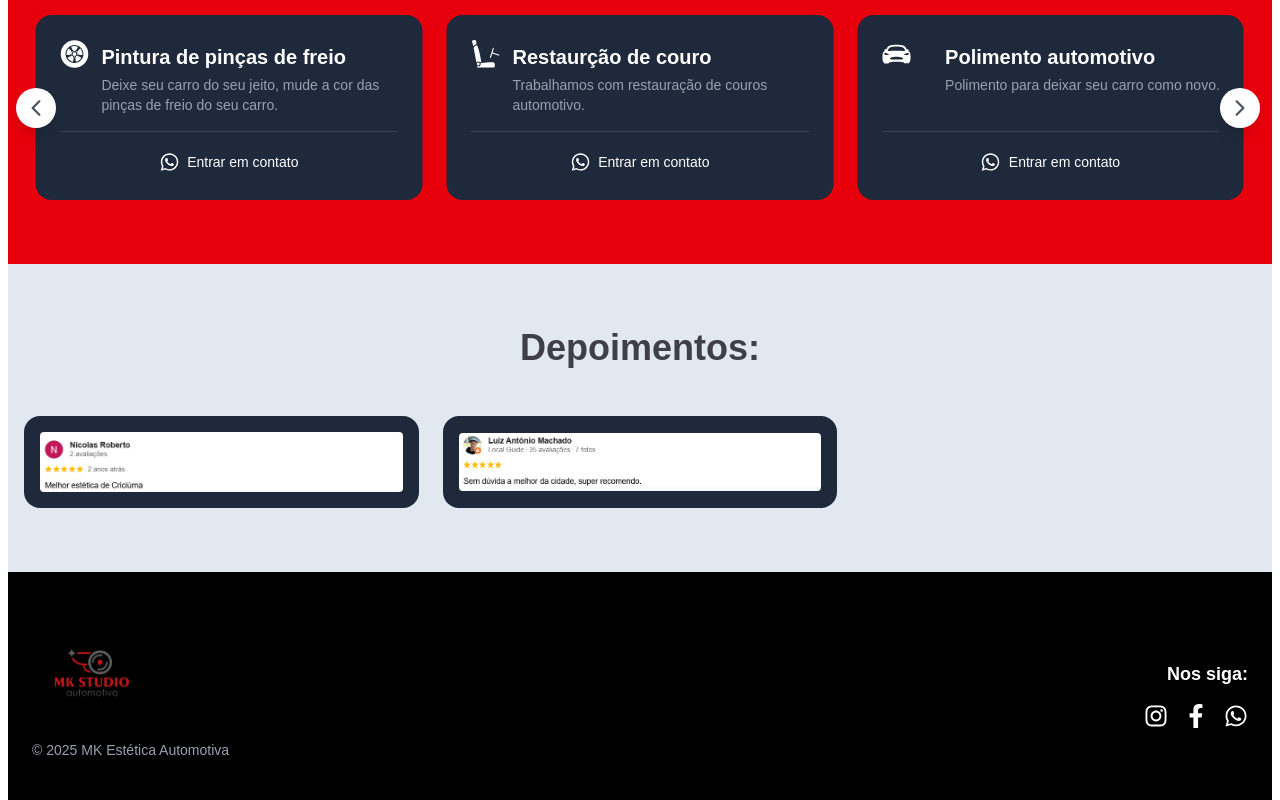
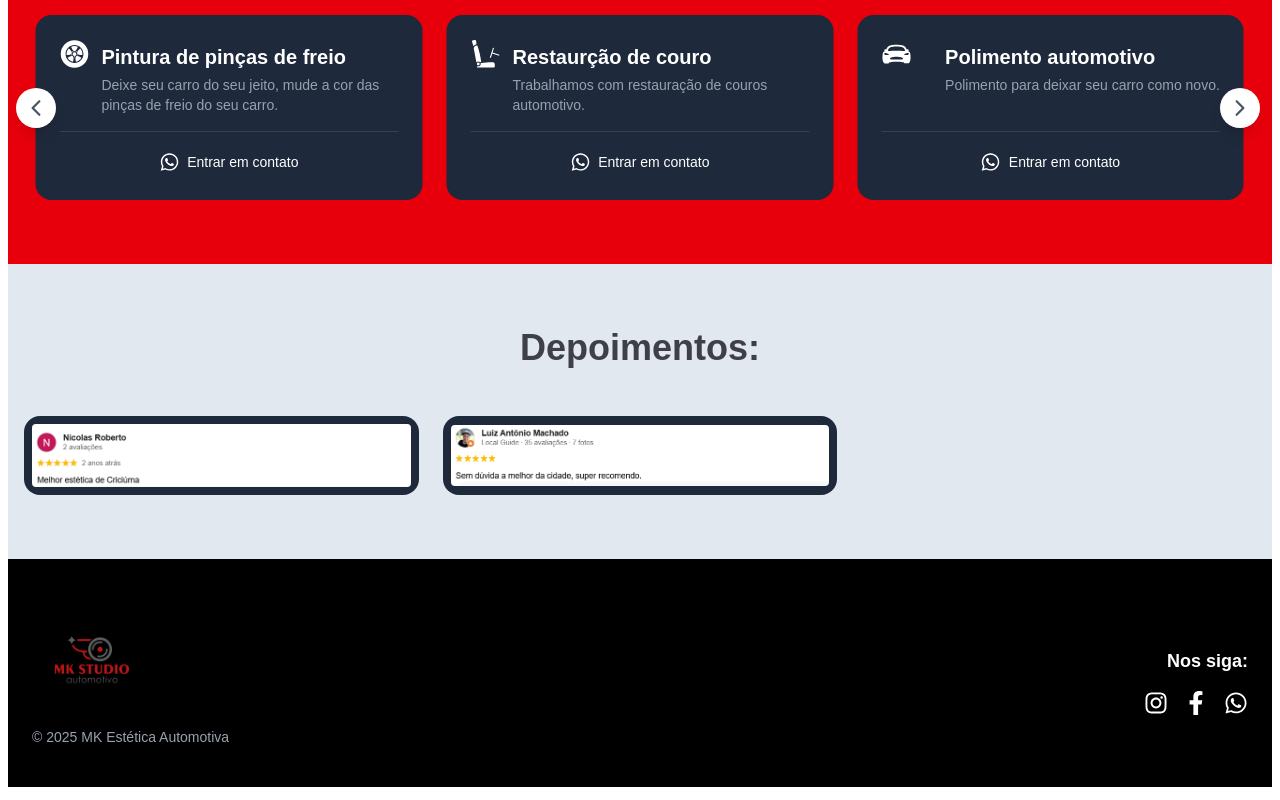
Before and after one commit to luiz01204/mk_landing_page, a Next.js app: page / in a window 1280 px wide. Shown: the part 1565-2365 px from the top of the page. Built offline with nearby package versions, Linux system fonts and the light colour scheme.

Commit message:
edit testimonials

```diff
--- a/src/components/testimonials/index.tsx
+++ b/src/components/testimonials/index.tsx
@@ -27,7 +27,7 @@ export default function Testimonials() {
               href="https://g.co/kgs/ssTPucS"
               target="_blank"
               rel="noopener noreferrer"
-              className="bg-[#1e293b] rounded-2xl p-4 flex justify-center items-center"
+              className="bg-[#1e293b] rounded-2xl p-2 flex justify-center items-center"
             >
               <Image
                 src={item.photo}
```
